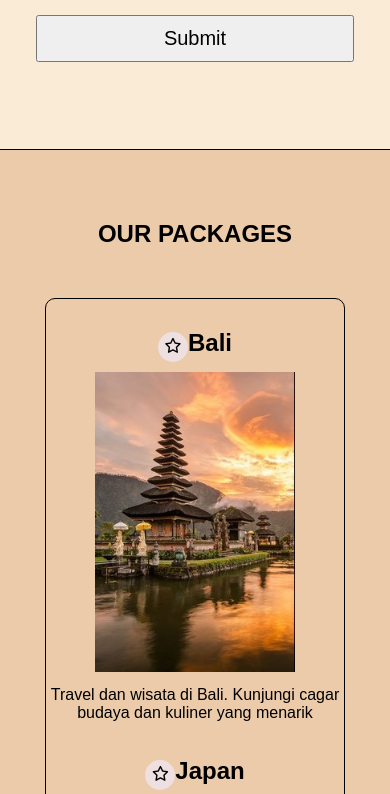
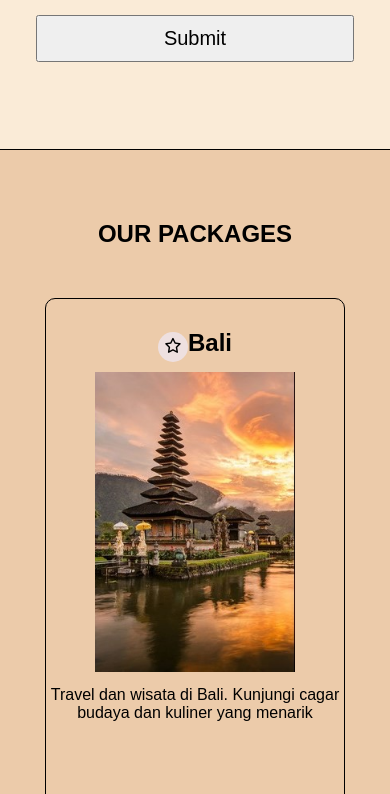
Before and after one commit to revou-fundamental-course/29-apr-24-conkeh, a plain HTML site: page travel_agent2/index.html in a window 390 px wide. Shown: the part 1588-2382 px from the top of the page. Drawn offline with Linux system fonts and the light colour scheme.

Commit message:
media images

```diff
--- a/travel_agent2/css/styles.css
+++ b/travel_agent2/css/styles.css
@@ -207,7 +207,7 @@ button {
   .container-package {
     grid-template-columns: 1fr;
     width: 300px;
-    height: 100vh;
+    height: 1400px;
     margin-bottom: 20px;
   }
   .container-argument {
```
